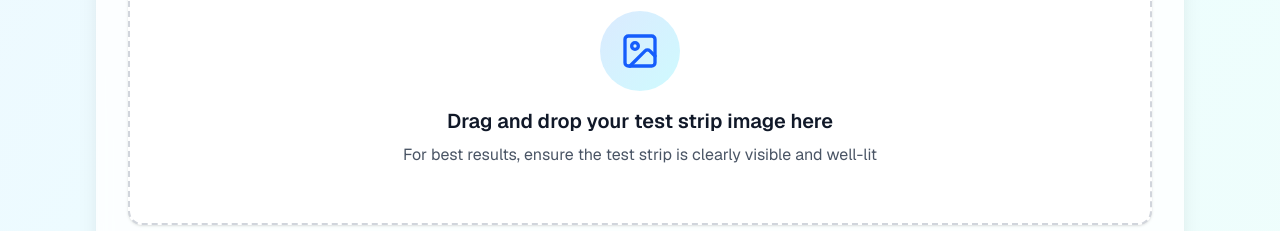
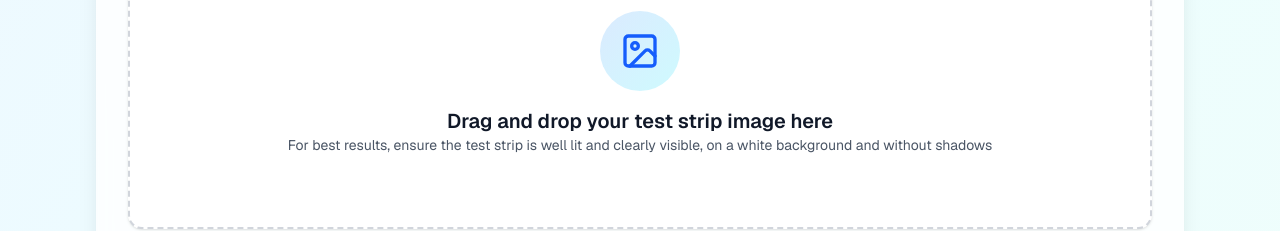
Before and after one commit to muhammadkamranmustafa/Water-Testing-App, a Next.js app: page / in a window 1280 px wide. Shown: the part 960-1191 px from the top of the page. Built offline with nearby package versions, Linux system fonts and the light colour scheme.

Commit message:
Update image-upload.tsx

```diff
--- a/components/image-upload.tsx
+++ b/components/image-upload.tsx
@@ -110,8 +110,8 @@ export function ImageUpload({ onImageUpload }: ImageUploadProps) {
                 <span className="hidden sm:inline">Drag and drop your test strip image here</span>
                 <span className="sm:hidden">Upload your test strip image</span>
               </p>
-              <p className="text-sm sm:text-base text-gray-600 mt-2">
-                For best results, ensure the test strip is clearly visible and well-lit
+              <p className="text-sm text-gray-600 mb-4">
+                For best results, ensure the test strip is well lit and clearly visible, on a white background and without shadows
               </p>
             </div>
           </div>
```
